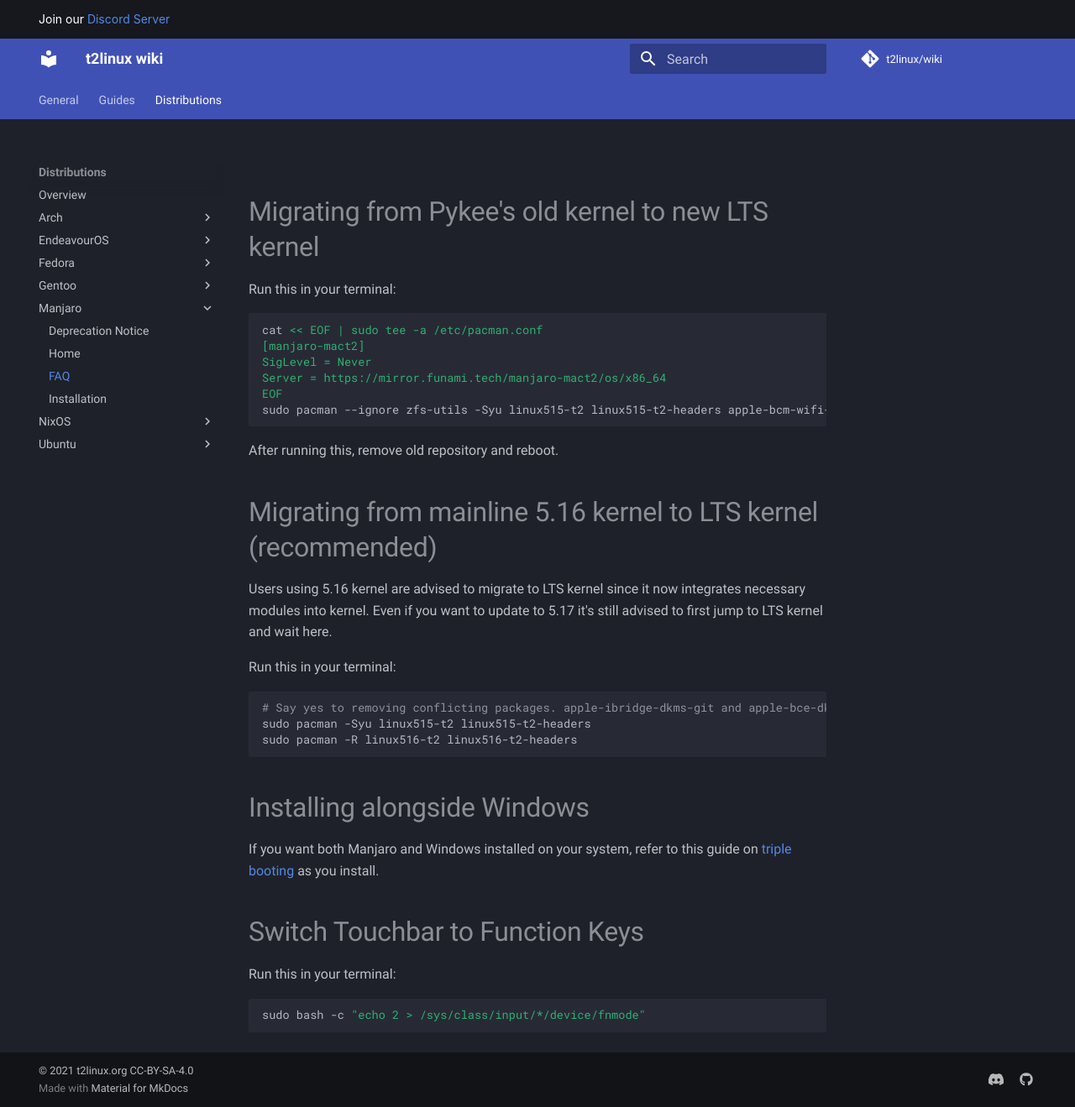
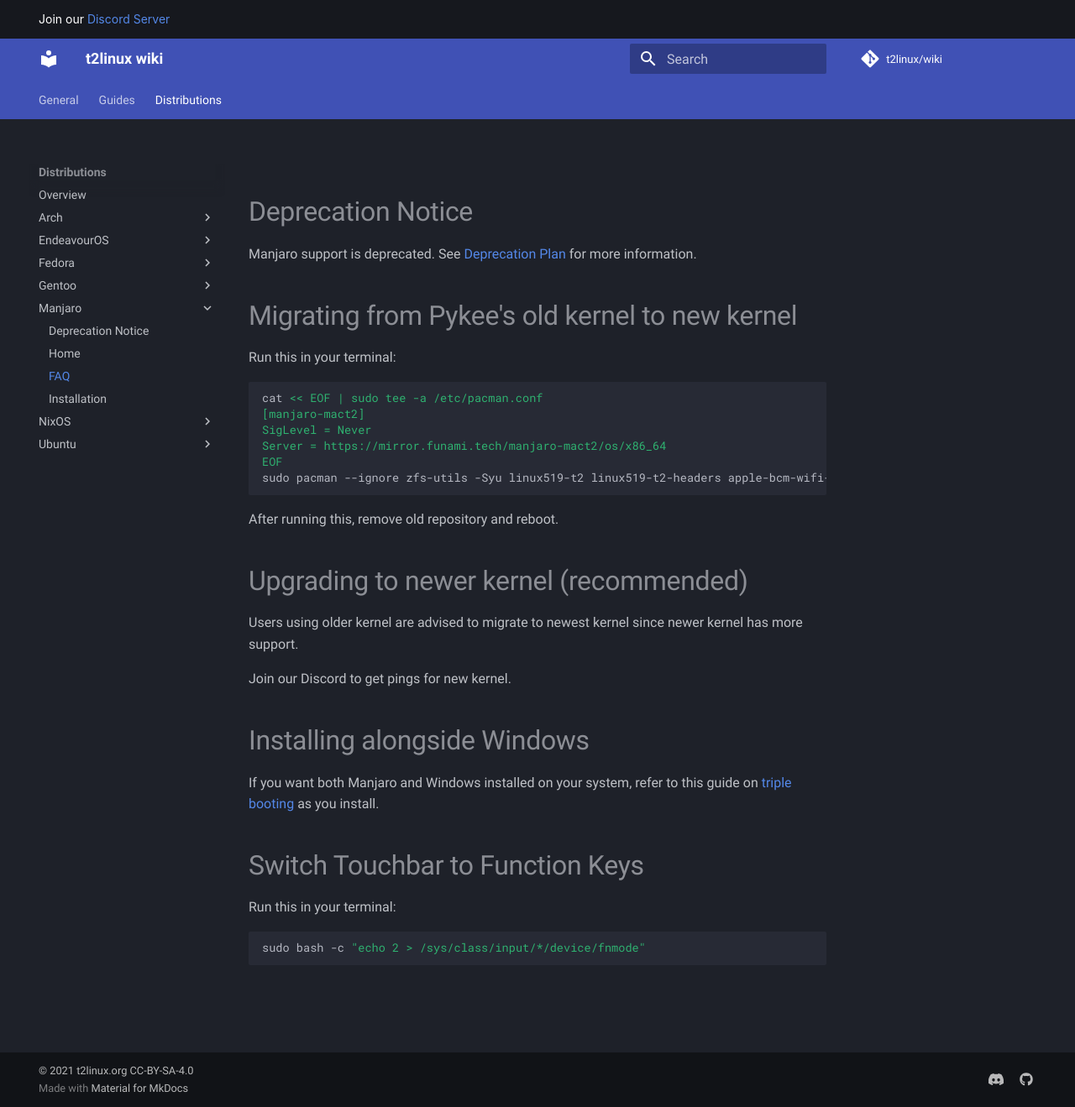
Before and after one commit to t2linux/wiki, an MkDocs documentation site: the page built from docs/distributions/manjaro/faq.md, in a window 1280 px wide and 1319 px high. Shown: the whole window at 84% size. Built offline with MkDocs 1.6.1 and Material for MkDocs 9.7.7, drawn with Linux system fonts in a browser that asks for light colours; comment, search, counter and statistics services are not loaded.

Commit message:
Update faq.md

````diff
--- a/docs/distributions/manjaro/faq.md
+++ b/docs/distributions/manjaro/faq.md
@@ -1,4 +1,9 @@
-# Migrating from Pykee's old kernel to new LTS kernel
+
+# Deprecation Notice
+
+Manjaro support is deprecated. See [Deprecation Plan](https://wiki.t2linux.org/distributions/manjaro/deprecation) for more information.
+
+# Migrating from Pykee's old kernel to new kernel
 
 Run this in your terminal:
 
@@ -8,22 +13,16 @@ cat << EOF | sudo tee -a /etc/pacman.conf
 SigLevel = Never
 Server = https://mirror.funami.tech/manjaro-mact2/os/x86_64
 EOF
-sudo pacman --ignore zfs-utils -Syu linux515-t2 linux515-t2-headers apple-bcm-wifi-firmware
+sudo pacman --ignore zfs-utils -Syu linux519-t2 linux519-t2-headers apple-bcm-wifi-firmware
 ```
 
 After running this, remove old repository and reboot.
 
-# Migrating from mainline 5.16 kernel to LTS kernel (recommended)
+# Upgrading to newer kernel (recommended)
 
-Users using 5.16 kernel are advised to migrate to LTS kernel since it now integrates necessary modules into kernel. Even if you want to update to 5.17 it's still advised to first jump to LTS kernel and wait here.
+Users using older kernel are advised to migrate to newest kernel since newer kernel has more support.
 
-Run this in your terminal:
-
-```sh
-# Say yes to removing conflicting packages. apple-ibridge-dkms-git and apple-bce-dkms-git is now integrated to kernel thus those DKMS modules are not necessary.
-sudo pacman -Syu linux515-t2 linux515-t2-headers
-sudo pacman -R linux516-t2 linux516-t2-headers
-```
+Join our Discord to get pings for new kernel.
 
 # Installing alongside Windows
 
````
